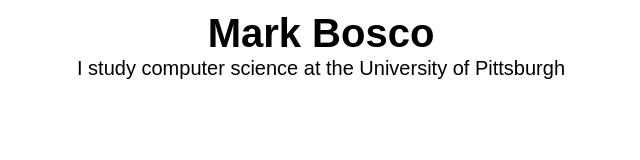
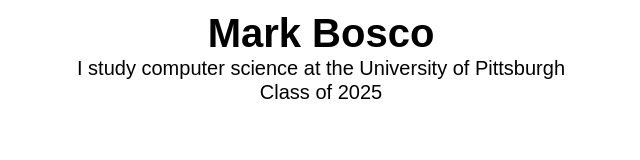
Before and after one commit to MAB688/mab688.github.io, a plain HTML site: page index.html in a window 1280 px wide. Shown: the whole page, without its empty margins (319-959 px from the left). Drawn offline with Linux system fonts and the light colour scheme.

Commit message:
Added class year

```diff
--- a/index.html
+++ b/index.html
@@ -14,6 +14,7 @@
         <div class="hero-text">
             <h1 class="hero-text"> Mark Bosco </h1>
             <p> I study computer science at the University of Pittsburgh</p>
+            <p> Class of 2025 </p>
         </div>
     </body>
 
```
